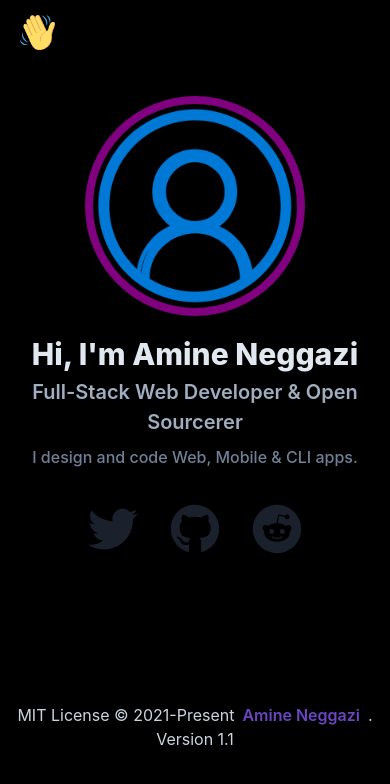
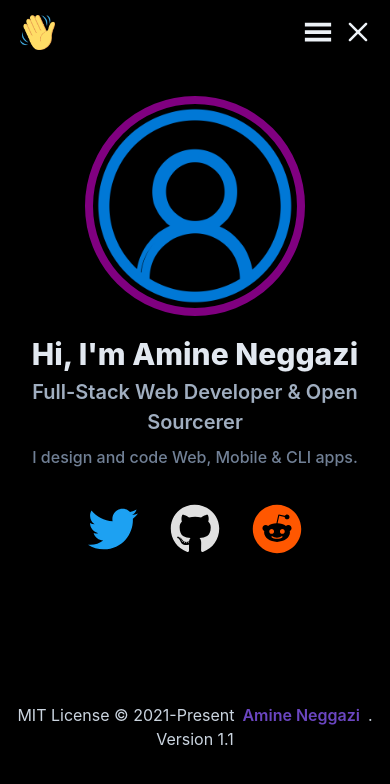
Before and after one commit to nemo256/portfolio, a Next.js app: page / in a window 390 px wide. Shown: the top 784 px of the page. Built offline with nearby package versions, Linux system fonts and the light colour scheme; a web font is replaced by a local one.

Commit message:
Added hamburgerMenu

```diff
--- a/src/components/Footer.js
+++ b/src/components/Footer.js
@@ -12,6 +12,7 @@ export default function Footer() {
       justify='center'
       maxW='100%'
       py='1rem'
+      px='2'
       minH='15vh'
       flexWrap='wrap'
     >
--- a/src/components/Hero.js
+++ b/src/components/Hero.js
@@ -6,7 +6,7 @@ import {
   Button,
   Link,
   Flex,
-  Spacer,
+  IconButton,
 } from '@chakra-ui/react'
 
 // Icons
@@ -64,25 +64,28 @@ export default function Hero() {
         </Text>
         <Flex pt='8' h='100px'>
           <Link href='https://twitter.com/amine_neggazi'>
-            <Button
+            <IconButton
+              aria-label='Twitter Icon'
               variant='icon'
-            >
-              <FaTwitter size='50'/>
-            </Button>
+              color='#1DA1F2'
+              p='4'
+              icon={ <FaTwitter size='50'/> } />
           </Link>
           <Link href='https://www.github.com/nemo256'>
-            <Button
+            <IconButton
+              aria-label='Github Icon'
               variant='icon'
-            >
-              <FaGithub size='50'/>
-            </Button>
+              color='#E0E0E0'
+              p='4'
+              icon={ <FaGithub size='50'/> } />
           </Link>
           <Link href='https://www.reddit.com/user/nemo256'>
-            <Button
+            <IconButton
+              aria-label='Reddit Icon'
               variant='icon'
-            >
-              <FaReddit size='50'/>
-            </Button>
+              color='#FF5700'
+              p='4'
+              icon={ <FaReddit size='50'/> } />
           </Link>
         </Flex>
       </Stack>
--- a/src/components/Navbar.js
+++ b/src/components/Navbar.js
@@ -5,10 +5,16 @@ import {
   Button,
   Tooltip,
   Image,
+  IconButton,
 } from '@chakra-ui/react'
+import { GiHamburgerMenu } from 'react-icons/gi'
+import { CgClose } from 'react-icons/cg'
 import Link from 'next/link'
+import { useState } from 'react'
 
 export default function Navbar() {
+  const [ display, changeDisplay ] = useState('none')
+
   return (
     <>
       <Flex
@@ -25,7 +31,7 @@ export default function Navbar() {
           bg='purple.600'
           placement='auto'
         >
-          <Button
+          <IconButton
             bgColor='black'
             outline='none'
             variant='unstyled'
@@ -35,7 +41,7 @@ export default function Navbar() {
               boxSize='35'
               src='wave-emoji.png'
             />
-          </Button>
+          </IconButton>
         </Tooltip>
         <Spacer />
         <Box
@@ -44,26 +50,40 @@ export default function Navbar() {
           display={ ['none', 'none', 'flex', 'flex'] }
         >
           <Link href='/' passHref>
-            <Button mx='1' as='a'>
+            <Button mx='1' as='a' bg='black'>
               Home
             </Button>
           </Link>
           <Link href='/projects' passHref>
-            <Button mx='1' as='a'>
+            <Button mx='1' as='a' bg='black'>
               Projects
             </Button>
           </Link>
           <Link href='/about' passHref>
-            <Button mx='1' as='a'>
+            <Button mx='1' as='a' bg='black'>
               About
             </Button>
           </Link>
           <Link href='/contact' passHref>
-            <Button mx='1' as='a'>
+            <Button mx='1' as='a' bg='black'>
               Contact
             </Button>
           </Link>
         </Box>
+        <IconButton
+          display={ ['flex', 'flex', 'none', 'none'] }
+          bg='black'
+          color='gray.100'
+          icon={ <GiHamburgerMenu size='30'/> }
+          onClick={ () => changeDisplay('none') }
+        />
+        <IconButton
+          display={ ['flex', 'flex', 'none', 'none'] }
+          bg='black'
+          color='gray.100'
+          icon={ <CgClose size='30'/> }
+          onClick={ () => changeDisplay('none') }
+        />
       </Flex>
     </>
   )
--- a/src/theme.js
+++ b/src/theme.js
@@ -4,19 +4,25 @@ import { createBreakpoints } from '@chakra-ui/theme-tools'
 
 export default extendTheme({
   colors: {
-    black: '#000000',
-    purple: '#993399'
+    brand: {
+      black: '#000000',
+      purple: '#993399',
+      reddit: '#FF5700',
+      github: '#E0E0E0',
+      twitter: '#1DA1F2',
+    },
   },
   fonts: {
     heading: 'Open Sans',
     body: `Fresca`
   },
-  breakpoints: {
+  breakpoints: createBreakpoints({
     sm: '40em',
     md: '52em',
     lg: '64em',
     xl: '80em',
-  },
+  }),
+
   variants: {
     icon: {
       p: '2',
@@ -24,11 +30,13 @@ export default extendTheme({
       bg: 'black',
       border: 'none',
       color: 'gray.500',
+      rounded: 'full',
       textDecoration: 'none',
       _hover: {
         bg: 'black',
         color: 'gray.500',
-        border: 'none'
+        border: 'none',
+        rounded: 'full'
       }
     }
   }
```
